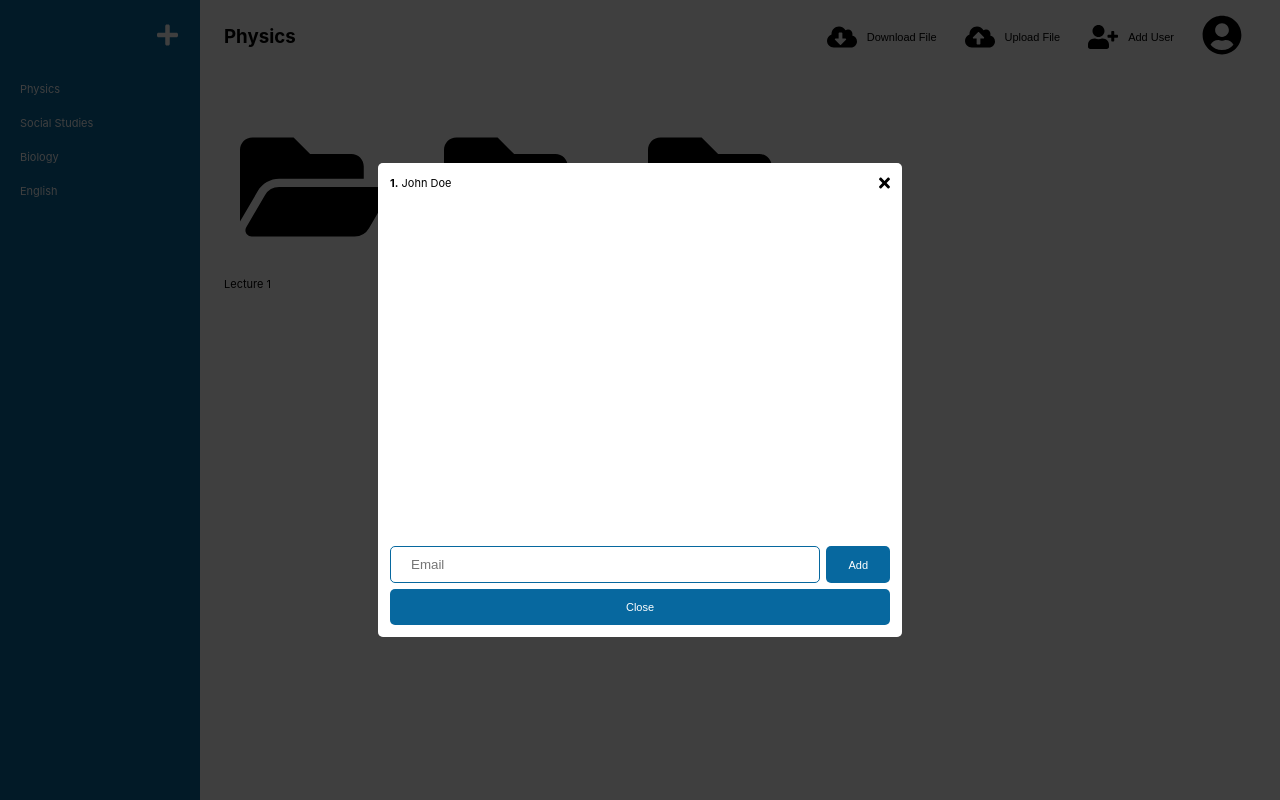
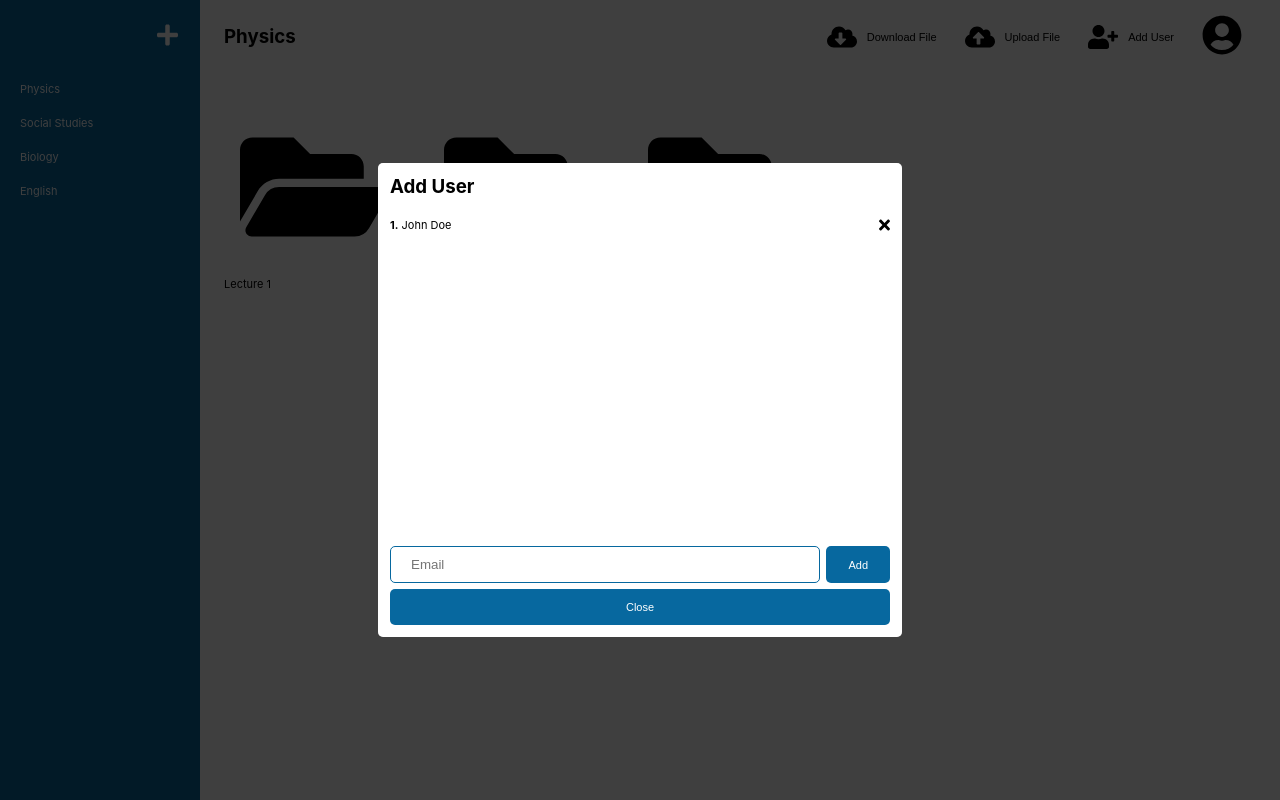
Before and after one commit to hyungmogu/note-sharing-app, a React (Create React App) app in the folder web/: page /note-sharing-app/notes/1 in a window 1280 px wide. Built offline with nearby package versions, Linux system fonts and the light colour scheme.

Commit message:
feat: Add component and class 'addUserModal--title' 'AddUserModal'

```diff
--- a/web/src/App.scss
+++ b/web/src/App.scss
@@ -55,13 +55,9 @@ input {
     width: 100%;
   }
 
-  .addUserModal--wrapper-userList {
+  .addUserModal--input {
     flex: 1;
-  }
-
-  .addUserModal--wrapper-input {
-    display: flex;
-    margin-bottom: calc(#{$container-spacing} * 0.5);
+    margin-right: calc(#{$container-spacing} * 0.5);
   }
 
   .addUserModal--item {
@@ -74,9 +70,17 @@ input {
     margin-right: $container-spacing;
   }
 
-  .addUserModal--input {
+  .addUserModal--title {
+    margin-top: 0;
+  }
+
+  .addUserModal--wrapper-userList {
     flex: 1;
-    margin-right: calc(#{$container-spacing} * 0.5);
+  }
+
+  .addUserModal--wrapper-input {
+    display: flex;
+    margin-bottom: calc(#{$container-spacing} * 0.5);
   }
 }
 
--- a/web/src/modals/AddUserModal.js
+++ b/web/src/modals/AddUserModal.js
@@ -31,9 +31,13 @@ class AddUserModal extends Component {
         return (
             <Modal ref={this.modalRef}>
                 <section className="addUserModal">
+                    <h3 className="addUserModal--title">Add User</h3>
                     <section className="addUserModal--wrapper-userList">
                         { this.state.users.map((item, index) =>
-                            <section className="addUserModal--item">
+                            <section
+                                className="addUserModal--item"
+                                key={item.pk}
+                            >
                                 <span className="addUserModal--name"><strong>{index+1}.</strong> {item.name}</span>
                                 <FontAwesomeIcon icon={faTimes}/>
                             </section>
```
